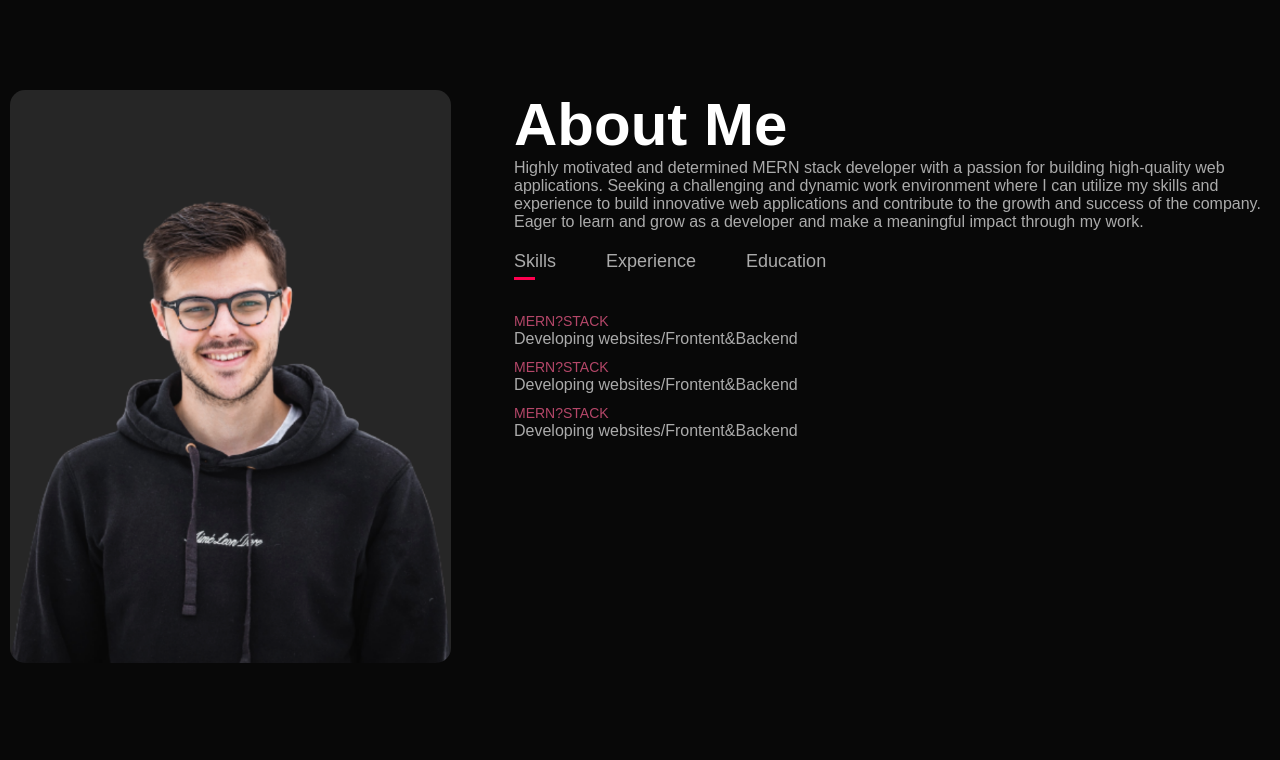
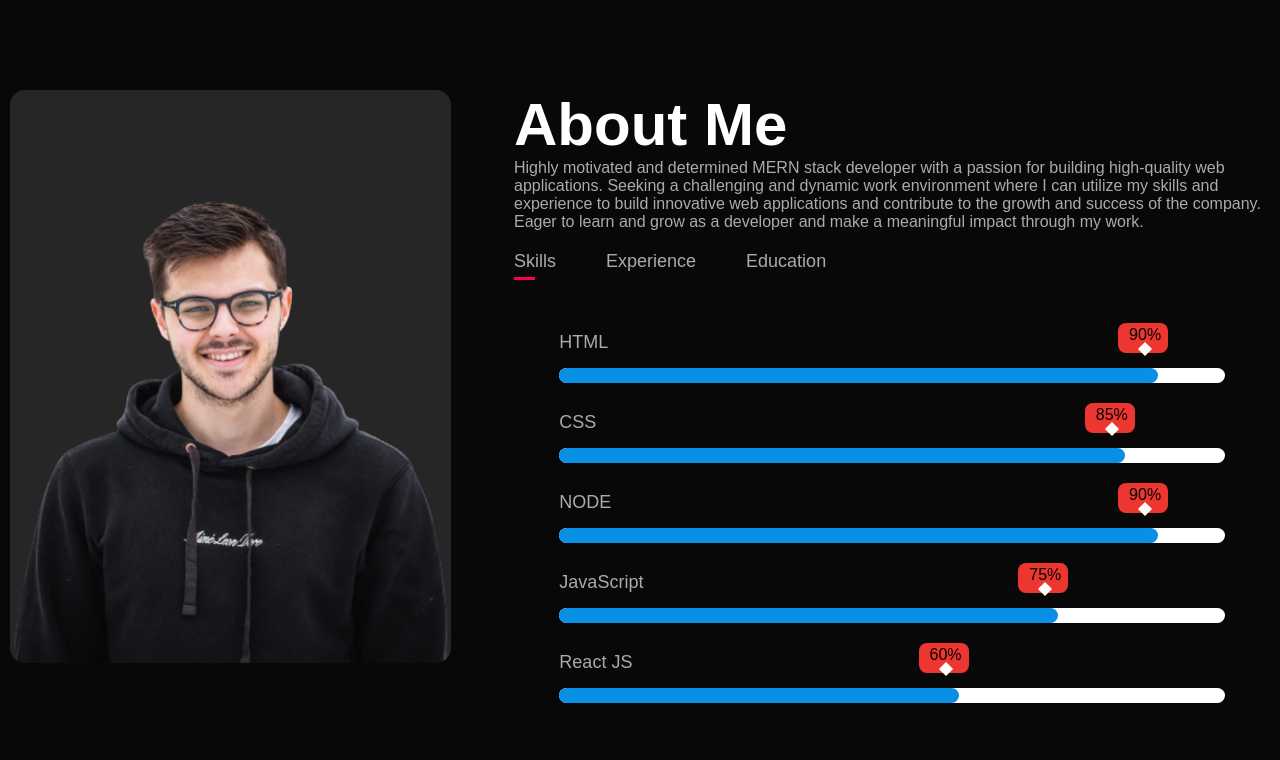
Before and after one commit to MuhammedHussain33/portfolio, a plain HTML site: page index.html in a window 1280 px wide. Shown: the part 800-1560 px from the top of the page. Drawn offline with nearby package versions, Linux system fonts and the light colour scheme.

Commit message:
second commit

```diff
--- a/index.html
+++ b/index.html
@@ -17,7 +17,9 @@
                 <ul id="sidemenu">
                     <li><a href="#header">Home</a> </li>
                     <li><a href="#about">About</a> </li>
+                    <!----
                     <li><a href="#services">Services</a> </li>
+                    --->
                     <li><a href="#portfolio">Portfolio</a> </li>
                     <li><a href="#contact">Contact</a> </li>
                     <i class="fa-solid fa-times" onclick="closemenu()"></i>
@@ -25,8 +27,8 @@
                 <i class="fa-solid fa-bars" onclick="openmenu()"></i>
             </nav>
             <div class="header-text">
-                <p>MERN STACK Developer</p>
-                <h1>HI,i'm <span>MUHAMMED HUSAIN</span><br>From Trivandrum</h1>
+                <h1>HI,i'm <span>MUHAMMED</span><br>HUSSAIN</h1>
+                <p><span>MERN</span> STACK Developer</p>
             </div>
         </div>
     </div>
@@ -37,7 +39,7 @@
                 <div class="about-col-1">
                     <img src="images/user.png">
                 </div>
-                <div class="about-col-2">
+                <main class="about-col-2">
                     <h1 class="sub-title">About Me</h1>
                     <p>Highly motivated and determined MERN stack developer with a
                         passion for building high-quality web applications. Seeking a
@@ -53,31 +55,80 @@
                             <p class="tab-links"onclick="opentab('education')">Education</p>
                         </div>
                         <div class="tab-contents active-tab" id="skills">
-                            <ul>
-                                <li><span>MERN?STACK</span><br>Developing websites/Frontent&Backend</li>
-                                <li><span>MERN?STACK</span><br>Developing websites/Frontent&Backend</li>
-                                <li><span>MERN?STACK</span><br>Developing websites/Frontent&Backend</li>
-                            </ul>
+
+                        <!-- HTML -->
+                        <div class="skill-container">
+                          <span>HTML</span>
+                          <div class="html skill-bar">
+                            <div class="skill-percentage">
+                              <span class="tooltip">90%</span>
+                            </div>
+                          </div>
+                        </div>
+                        <!-- CSS -->
+                        <div class="skill-container">
+                          <span>CSS</span>
+                          <div class="css skill-bar">
+                            <div class="skill-percentage">
+                              <span class="tooltip">85%</span>
+                            </div>
+                          </div>
+                        </div>
+                        <!-- SASS -->
+                        <div class="skill-container">
+                          <span>NODE</span>
+                          <div class="sass skill-bar">
+                            <div class="skill-percentage">
+                              <span class="tooltip">90%</span>
+                            </div>
+                          </div>
+                        </div>
+                        <!-- JS -->
+                        <div class="skill-container">
+                          <span>JavaScript</span>
+                          <div class="js skill-bar">
+                            <div class="skill-percentage">
+                              <span class="tooltip">75%</span>
+                            </div>
+                          </div>
+                        </div>
+                        <!-- REACT -->
+                        <div class="skill-container">
+                          <span>React JS</span>
+                          <div class="react skill-bar">
+                            <div class="skill-percentage">
+                              <span class="tooltip">60%</span>
+                            </div>
+                          </div>
+                        </div>
                         </div>
                         <div class="tab-contents" id="experience">
                             <ul>
-                                <li><span>MERN?STACK</span><br>Developing websites/Frontent&Backend</li>
-                                <li><span>MERN?STACK</span><br>Developing websites/Frontent&Backend</li>
-                                <li><span>MERN?STACK</span><br>Developing websites/Frontent&Backend</li>
+                                <li><span>MERN?STACK</span><br>During my internship at Avodha, I taught myself
+                                    multiple programming languages and technologies,
+                                    demonstrating my ability to learn and adapt to new
+                                    challenges independently.</li>
+                                <li><span>MERN?STACK</span><br>Weekly code reviews and feedback sessions significantly
+                                    strengthened my technical skills, allowing me to
+                                    develop a strong understanding of best practices and
+                                    gain valuable experience working with a team.</li>
+                                <li><span>MERN?STACK</span><br>Provided one-on-one mentorship and feedback to junior
+                                    colleagues to improve their presentation skills.</li>
                             </ul>
                         </div>
                         <div class="tab-contents" id="education">
                             <ul>
-                                <li><span>MERN?STACK</span><br>Developing websites/Frontent&Backend</li>
-                                <li><span>MERN?STACK</span><br>Developing websites/Frontent&Backend</li>
-                                <li><span>MERN?STACK</span><br>Developing websites/Frontent&Backend</li>
+                                <li><span>SSLC-2016</span><br>PNMGHSS KOONTHALLOR</li>
+                                <li><span>HIGHER SECONDARY-2018</span><br>SNVGHSS NEDUNGANDA VARKALA(Computer Science)</li>
+                                <li><span>DIPLOMA-2020</span><br>GOVT ITI CHACKAI(Electronics)</li>
                             </ul>
                         </div>
+                    </main>
                 </div>
             </div>
         </div>
     </div>
-    <!----------services---------->
+    <!----------services---------
     <div id="services">
         <div class="container">
             <h1 class="sub-title">My Services</h1>
@@ -115,6 +166,7 @@
             </div>
         </div>
     </div>
+-->
    <!----------------portflio----------------------->
    <div id="portfolio">
     <div class="container">
@@ -144,7 +196,7 @@
                         <h3>NetFlix Clone</h3>
                         <p>the app connnects you the talented people around the world.
                             Download it from palystore </p>
-                            <a href="#"><i class="fa-solid fa-arrow-up-right-from-square"></i></a>
+                            <a href="https://muhammedhussain33.github.io/netflix_clone/"><i class="fa-solid fa-arrow-up-right-from-square"></i></a>
                     </div>
                 </div>
         </div>
@@ -161,9 +213,9 @@
                 <p><i class="fa-solid fa-square-phone"></i>9074751918</p>
                 <div class="social-icons">
                     <a href="https://facebook.com/"><i class="fa-brands fa-facebook"></i></a>
-                    <a href=""><i class="fa-brands fa-twitter-square"></i></a>
-                    <a href=""><i class="fa-brands fa-instagram"></i></a>
-                    <a href=""><i class="fa-brands fa-linkedin"></i></a>
+                    <a href="https://twitter.com/"><i class="fa-brands fa-twitter-square"></i></a>
+                    <a href="https://instagram.com/"><i class="fa-brands fa-instagram"></i></a>
+                    <a href="https://www.linkedin.com/in/muhammed-husain-s-963269274/"><i class="fa-brands fa-linkedin"></i></a>
                     <a href="https://github.com/MuhammedHussain33"><i class="fa-brands fa-github"></i></a>
                 </div>
                 <a href="images/my cv 2.pdf" download class="btn btn2">Download CV </a>
@@ -180,7 +232,7 @@
         </div>
        </div>
        <div class="copyright">
-        <p>Copyrights @ Hussain.<i class="fa-solid fa-heart"></i>by all</p>
+        <p>Copyrights @ Hussain.<i class="fa-solid fa-heart"></i>Made by Hussain</p>
        </div>
    </div>
     <script>
--- a/style.css
+++ b/style.css
@@ -65,6 +65,9 @@ nav ul li a:hover::after{
 .header-text h1 span{
     color: #ff004f;
 }
+.header-text p span{
+    color: #ff004f;
+}
 /*--------about--------*/
 #about{
     padding: 80px 0;
@@ -129,6 +132,79 @@ nav ul li a:hover::after{
 .tab-contents.active-tab{
     display: block;
 }
+/* SKILLs CONTAINER */
+.skill-container {
+    width: 88%;
+    height: 20px;
+    margin: 60px auto;
+    font-weight: 500;
+    font-size: large;
+  }
+
+  .skill-bar {
+    width: 100%;
+    height: 15px;
+    background-color: white;
+    margin: 15px auto;
+    border-radius: 10px;
+  }
+
+  .skill-percentage {
+    border-radius: 10px;
+    height: 100%;
+    background-color: #098fe4;
+    position: relative;
+    animation: anim 3s forwards;
+  }
+
+  .html .skill-percentage {
+    width: 90%;
+  }
+
+  .css .skill-percentage {
+    width: 85%;
+  }
+
+  .sass .skill-percentage {
+    width: 90%;
+  }
+
+  .js .skill-percentage {
+    width: 75%;
+  }
+
+  .react .skill-percentage {
+    width: 60%;
+  }
+
+  @keyframes anim {
+    0% {
+      width: 0;
+    }
+  }
+  .tooltip {
+    width: 50px;
+    height: 30px;
+    color: black;
+    background-color: rgb(237, 54, 48);
+    border-radius: 8px;
+    display: grid;
+    place-items: center;
+    padding: 3px;
+    padding-left: 7px;
+    font-size: 1rem;
+    position: absolute;
+    right: -10px;
+    bottom: 30px;
+  }
+
+  .tooltip::after {
+    content: '';
+    width: 10px;
+    height: 10px;
+    background-color: white;
+    transform: rotate(45deg);
+  }
 /*-------------services------------*/
 #services{
     padding: 30px 0;
```
